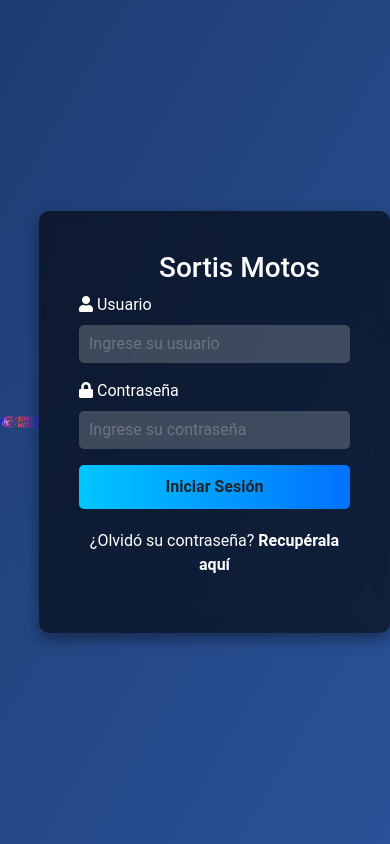
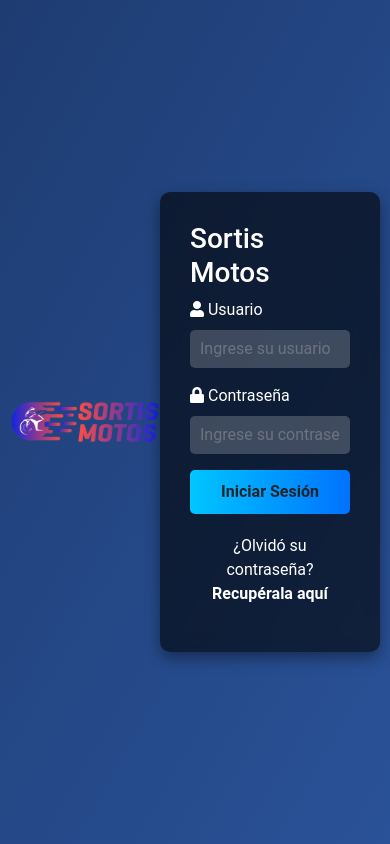
Before and after one commit to killerchipy723/sortis, a website: page public/login.html in a window 390 px wide. Drawn offline with nearby package versions, Linux system fonts and the light colour scheme.

Commit message:
estilos ok

```diff
--- a/public/login.html
+++ b/public/login.html
@@ -9,7 +9,7 @@
     <link rel="icon" href="/logosolo.ico" type="image/x-icon">
 
     <style>
-       body {
+      body {
     background: linear-gradient(120deg, #1e3c72 0%, #2a5298 100%);
     color: white;
     height: 100vh;
@@ -17,6 +17,8 @@
     align-items: center;
     justify-content: center;
     font-family: 'Roboto', sans-serif;
+    margin: 0;
+    padding: 20px;
 }
 
 .login-box {
@@ -42,6 +44,7 @@
     border: none;
     border-radius: 5px;
     padding: 10px;
+    width: 100%;
 }
 
 .form-control:focus {
@@ -57,6 +60,7 @@
     padding: 10px;
     font-weight: bold;
     transition: transform 0.2s ease, box-shadow 0.2s ease;
+    width: 100%;
 }
 
 .btn-login:hover {
@@ -84,13 +88,27 @@
     display: none;
 }
 
-.idText{
+.idText {
     margin-left: 80px;
 }
 
-.portada{
-    width: 10%;
+.portada {
+    width: 100%;
+    max-width: 150px;
 }
+
+@media (max-width: 768px) {
+    body {
+        padding: 10px;
+    }
+    .login-box {
+        padding: 30px;
+    }
+    .idText {
+        margin-left: 0;
+    }
+}
+
     </style>
 </head>
 <body>
```
